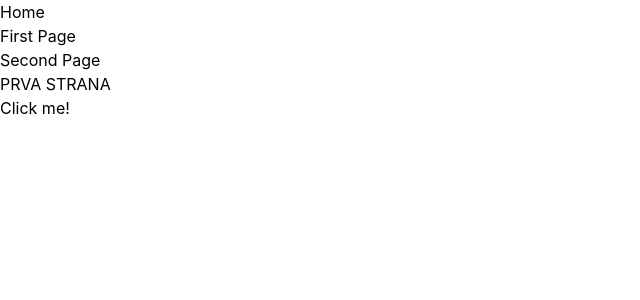
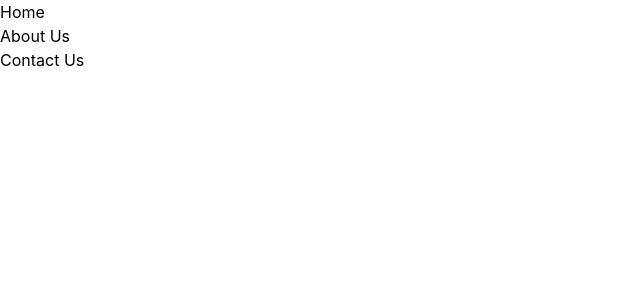
Before and after one commit to NemanjaVukosavljevic/branch-based-react, a React (Create React App) app: page /FirstPage in a window 1280 px wide. Shown: the top 300 px of the page, without its empty margins (0-640 px from the left). Built offline with nearby package versions, Linux system fonts and the light colour scheme.

Commit message:
added new react-router paths

```diff
--- a/src/App.js
+++ b/src/App.js
@@ -1,45 +1,24 @@
-import logo from './logo.svg';
 import './App.css';
-import {BrowserRouter as Router, Route, Routes} from 'react-router-dom'
-import { Link } from 'react-router-dom';
-import FirstPage from './Components/FirstPage';
-import SecondPage from './Components/SecondPage';
+import { BrowserRouter as Router, Routes, Route } from 'react-router-dom'
+
+import Navbar from './Components/Navbar';
+import AboutUs from './Components/AboutUs';
+import ContactUs from './Components/ContactUs';
 
 function App() {
 
-    const klikni = () => {
-        console.log(`Kliknuta je!`);
-    }
 
   return (
     <>
-    <Router>
-      <div className="react-router bg-gray-500">
-        <ul>
-            <li>
-              <Link to='/'>Home</Link>
-            </li>
-            <li>
-              <Link to='/FirstPage'>First Page</Link>
-            </li>
-            <li>
-              <Link to='/SecondPage'>Second Page</Link>
-            </li>
-        </ul>
-      </div>
+        <Router>
+            <Navbar />
 
-      <Routes>
-        <Route path='/'>
-
-        </Route>
-        <Route path='/FirstPage' element={<FirstPage  Klikni={klikni}/>}>
-
-        </Route>
-        <Route path='/SecondPage' element={<SecondPage />}>
-
-        </Route>
-      </Routes>
-    </Router>
+            <Routes>
+                <Route path='/' />
+                <Route path='/contact' element={<ContactUs />} />
+                <Route path='/about' element={<AboutUs />} />
+            </Routes>
+        </Router>
     </>
 
   );
--- /dev/null
+++ b/src/Components/AboutUs.jsx
@@ -0,0 +1,13 @@
+import React from 'react'
+
+const AboutUs = () => {
+  return (
+    <div>
+        <h1>
+            About Us Page
+        </h1>
+    </div>
+  )
+}
+
+export default AboutUs
--- /dev/null
+++ b/src/Components/ContactUs.jsx
@@ -0,0 +1,13 @@
+import React from 'react'
+
+const ContactUs = () => {
+  return (
+    <div>
+        <h1>
+            Contact Us Page
+        </h1>
+    </div>
+  )
+}
+
+export default ContactUs
--- a/src/Components/FirstPage.jsx
+++ /dev/null
@@ -1,13 +0,0 @@
-const FirstPage = ( {Klikni} ) => {
-
-    return (
-        <>
-            <div className="h-screen flex justify-center items-center">
-                <h1 className="text-5xl">PRVA STRANA</h1>
-                <button onClick={Klikni}>Click me!</button>
-            </div>
-        </>
-    )
-}
-
-export default FirstPage;
--- /dev/null
+++ b/src/Components/Navbar.jsx
@@ -0,0 +1,30 @@
+import React from 'react'
+import { Link } from 'react-router-dom'
+
+const Navbar = () => {
+  return (
+    <div>
+        <nav>
+            <ul className='flex gap-5'>
+                <Link to="/">
+                    <li>
+                        Home
+                    </li>
+                </Link>
+                <Link to="/about">
+                    <li>
+                        About Us
+                    </li>
+                </Link>
+                <Link to="/contact">
+                    <li>
+                        Contact Us
+                    </li>
+                </Link>
+            </ul>
+        </nav>
+    </div>
+  )
+}
+
+export default Navbar
--- a/src/Components/SecondPage.jsx
+++ /dev/null
@@ -1,12 +0,0 @@
-const SecondPage = () => {
-
-    return (
-        <>
-            <div className="h-screen flex justify-center items-center">
-                <h1 className="text-5xl">DRUGA STRANA</h1>
-            </div>
-        </>
-    )
-}
-
-export default SecondPage;
```
